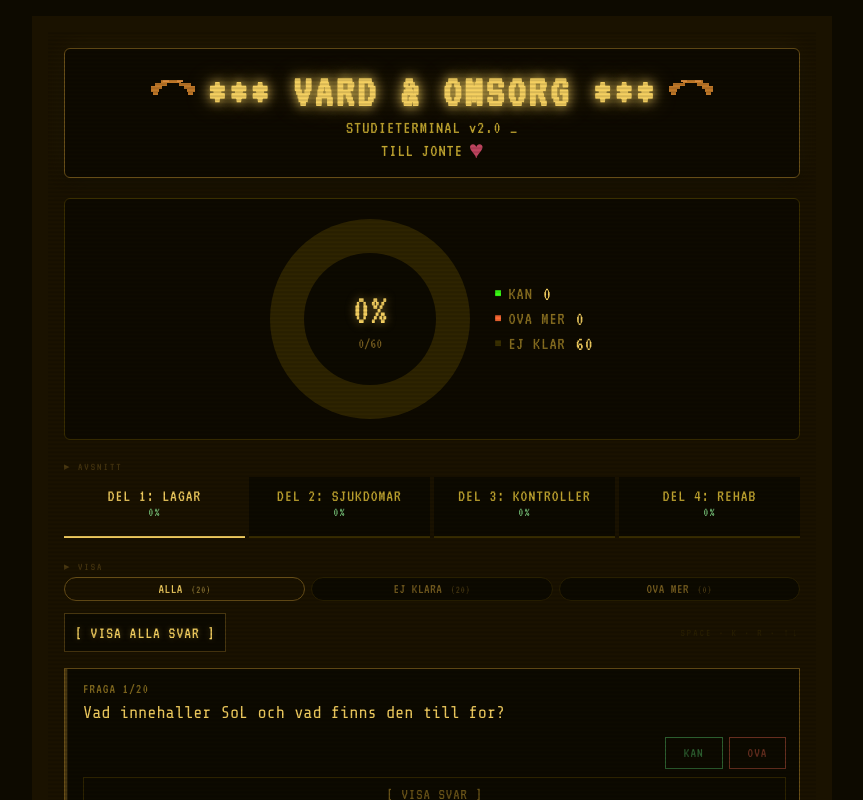
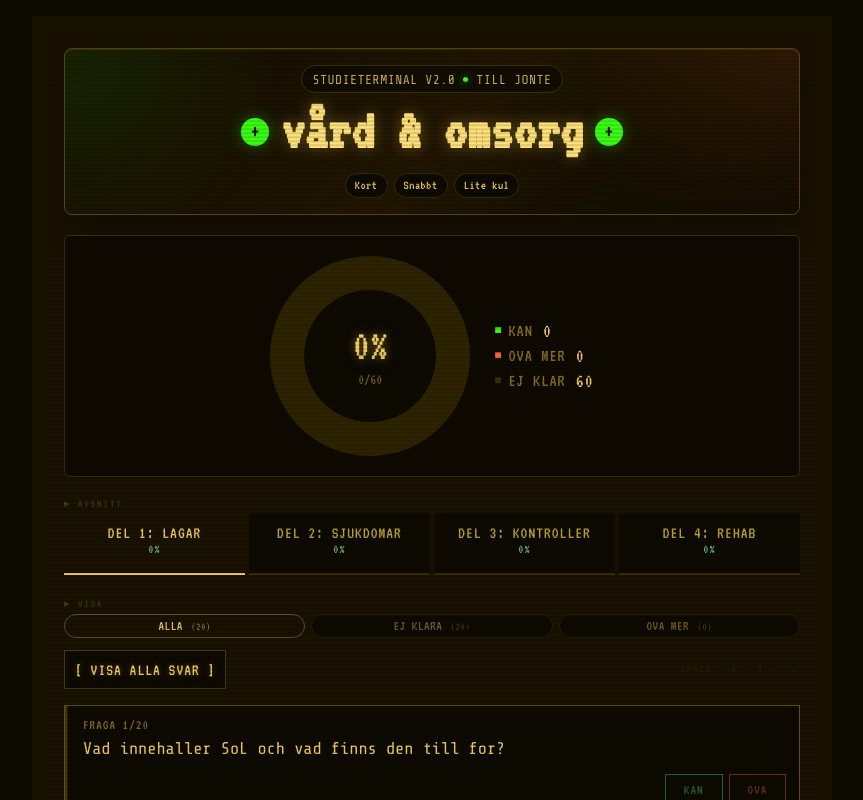
Before and after one commit to dubYdub/Studera-Jonte, a React (Vite) app: page / in a window 1280 px wide. Shown: the top 800 px of the page, without its empty margins (208-1071 px from the left). Built offline with nearby package versions, Linux system fonts and the light colour scheme.

Commit message:
Redesign study header

```diff
--- a/src/components/TitleBar.jsx
+++ b/src/components/TitleBar.jsx
@@ -1,40 +1,21 @@
-function Mustache({ flip }) {
+export default function TitleBar() {
   return (
-    <svg
-      width="48" height="24"
-      viewBox="0 0 48 24"
-      shapeRendering="crispEdges"
-      style={{ transform: flip ? 'scaleX(-1)' : 'none', flexShrink: 0 }}
-    >
-      {/* Top bar */}
-      <rect x="12" y="0"  width="20" height="3" fill="#C07828"/>
-      {/* Highlights */}
-      <rect x="14" y="0"  width="6"  height="2" fill="#E09040"/>
-      <rect x="28" y="0"  width="6"  height="2" fill="#E09040"/>
-      {/* Left lobe sweeping out */}
-      <rect x="6"  y="3"  width="12" height="3" fill="#C07828"/>
-      <rect x="2"  y="6"  width="11" height="3" fill="#C07828"/>
-      <rect x="2"  y="9"  width="8"  height="3" fill="#C07828"/>
-      <rect x="4"  y="12" width="5"  height="3" fill="#C07828"/>
-      {/* Right lobe mirror */}
-      <rect x="30" y="3"  width="12" height="3" fill="#C07828"/>
-      <rect x="35" y="6"  width="11" height="3" fill="#C07828"/>
-      <rect x="38" y="9"  width="8"  height="3" fill="#C07828"/>
-      <rect x="39" y="12" width="5"  height="3" fill="#C07828"/>
-    </svg>
+    <header className="title-bar">
+      <div className="title-kicker">
+        <span>Studieterminal v2.0</span>
+        <span className="title-dot" />
+        <span>Till Jonte</span>
+      </div>
+      <div className="title-main-row">
+        <span className="title-spark" aria-hidden="true">+</span>
+        <h1>Vård &amp; omsorg</h1>
+        <span className="title-spark" aria-hidden="true">+</span>
+      </div>
+      <div className="title-tags" aria-label="Studielage">
+        <span>Kort</span>
+        <span>Snabbt</span>
+        <span>Lite kul</span>
+      </div>
+    </header>
   )
 }
-
-export default function TitleBar() {
-  return (
-    <div className="title-bar">
-      <div className="title-deco-row">
-        <span className="mustache-wrap"><Mustache /></span>
-        <h1>*** VARD &amp; OMSORG ***</h1>
-        <span className="mustache-wrap mustache-right"><Mustache flip /></span>
-      </div>
-      <p>STUDIETERMINAL v2.0 <span className="blink">_</span></p>
-      <p className="title-for">TILL JONTE <span className="heart-pulse">♥</span></p>
-    </div>
-  )
-}
--- a/src/index.css
+++ b/src/index.css
@@ -64,66 +64,84 @@ body {
 /* === Title bar === */
 .title-bar {
   text-align: center;
-  background: #0e0a00;
-  border: 1px solid #6a5018;
-  border-radius: 6px;
-  padding: 1.25rem 1rem 1rem;
+  background:
+    radial-gradient(circle at top left, rgba(57, 255, 20, 0.10), transparent 28%),
+    radial-gradient(circle at top right, rgba(255, 107, 53, 0.11), transparent 30%),
+    linear-gradient(135deg, #120d00 0%, #211600 52%, #0d0a00 100%);
+  border: 1px solid #5c4614;
+  border-radius: 8px;
+  padding: 1rem;
   margin-bottom: 1.25rem;
-  box-shadow: 0 0 24px rgba(200, 160, 50, 0.12), 0 4px 18px rgba(0, 0, 0, 0.7);
+  box-shadow: 0 12px 28px rgba(0, 0, 0, 0.35), inset 0 1px 0 rgba(245, 208, 96, 0.12);
 }
-.title-deco-row {
+.title-kicker {
+  display: inline-flex;
+  align-items: center;
+  justify-content: center;
+  gap: 8px;
+  min-height: 28px;
+  padding: 4px 10px;
+  color: #c9b158;
+  background: rgba(13, 10, 0, 0.72);
+  border: 1px solid #3d3010;
+  border-radius: 999px;
+  font-family: 'Share Tech Mono', monospace;
+  font-size: clamp(11px, 2.8vw, 13px);
+  letter-spacing: 0.5px;
+  text-transform: uppercase;
+}
+.title-dot {
+  width: 5px;
+  height: 5px;
+  border-radius: 50%;
+  background: #39ff14;
+  box-shadow: 0 0 10px rgba(57, 255, 20, 0.65);
+}
+.title-main-row {
   display: flex;
   align-items: center;
   justify-content: center;
-  gap: 10px;
-  flex-wrap: nowrap;
+  gap: 12px;
+  margin-top: 0.7rem;
 }
-@keyframes mustacheWiggle {
-  0%, 78%, 100% { transform: rotate(0deg) translateY(0); }
-  81%  { transform: rotate(-8deg) translateY(-4px); }
-  85%  { transform: rotate(8deg)  translateY(-5px); }
-  89%  { transform: rotate(-6deg) translateY(-3px); }
-  93%  { transform: rotate(5deg)  translateY(-4px); }
-  97%  { transform: rotate(-2deg) translateY(-1px); }
+.title-bar h1 {
+  font-size: clamp(32px, 8vw, 58px);
+  color: #ffe27a;
+  letter-spacing: 0;
+  line-height: 0.95;
+  text-shadow: 0 0 16px rgba(245, 208, 96, 0.35);
+  text-transform: lowercase;
 }
-.mustache-wrap {
-  display: inline-flex;
-  transform-origin: bottom center;
-  animation: mustacheWiggle 4s ease-in-out infinite;
+.title-spark {
+  display: inline-grid;
+  place-items: center;
+  width: 28px;
+  height: 28px;
+  border-radius: 50%;
+  color: #0d0a00;
+  background: #39ff14;
+  font-size: 23px;
+  line-height: 1;
+  box-shadow: 0 0 16px rgba(57, 255, 20, 0.38);
 }
-.mustache-right { animation-delay: 0.12s; }
-.title-bar h1 {
-  font-size: clamp(26px, 6.5vw, 46px);
+.title-tags {
+  display: flex;
+  justify-content: center;
+  gap: 6px;
+  flex-wrap: wrap;
+  margin-top: 0.85rem;
+}
+.title-tags span {
+  padding: 5px 9px;
   color: #f5d060;
-  letter-spacing: 3px;
-  text-shadow: 0 0 12px #f5d060, 0 0 24px rgba(245, 208, 96, 0.4);
-  white-space: nowrap;
+  background: #0d0a00;
+  border: 1px solid #3a2e00;
+  border-radius: 999px;
+  font-size: 13px;
+  line-height: 1;
+  font-family: 'VT323', monospace;
+  letter-spacing: 0.5px;
 }
-.title-bar p {
-  font-size: clamp(13px, 3.5vw, 18px);
-  color: #c4a830;
-  margin-top: 4px;
-  letter-spacing: 1px;
-}
-.title-for {
-  font-size: clamp(13px, 3.5vw, 17px);
-  color: #8a6018;
-  margin-top: 6px;
-  letter-spacing: 3px;
-  font-family: 'VT323', monospace;
-}
-@keyframes heartbeat {
-  0%, 100% { transform: scale(1); opacity: 1; }
-  50%       { transform: scale(1.4); opacity: 0.85; }
-}
-.heart-pulse {
-  display: inline-block;
-  color: #e05070;
-  animation: heartbeat 1.4s ease infinite;
-}
-@keyframes blink { 50% { opacity: 0; } }
-.blink { animation: blink 1s step-end infinite; }
-
 /* === Donut chart === */
 .donut-wrap {
   display: flex;
@@ -528,16 +546,32 @@ body {
 
 @media (max-width: 600px) {
   .title-bar {
-    padding: 0.85rem 0.6rem 0.75rem;
-    box-shadow: none;
+    padding: 0.85rem 0.65rem;
+    margin-bottom: 0.65rem;
   }
   .title-bar h1 {
-    font-size: 30px;
-    letter-spacing: 2px;
+    font-size: clamp(31px, 10.5vw, 42px);
   }
-  .title-bar p,
-  .title-for {
-    letter-spacing: 1px;
+  .title-main-row {
+    gap: 8px;
+    margin-top: 0.6rem;
+  }
+  .title-spark {
+    width: 23px;
+    height: 23px;
+    font-size: 19px;
+  }
+  .title-kicker {
+    max-width: 100%;
+    font-size: 11px;
+    gap: 6px;
+  }
+  .title-tags {
+    margin-top: 0.65rem;
+  }
+  .title-tags span {
+    padding: 5px 8px;
+    font-size: 12px;
   }
   .donut-wrap {
     display: block;
```
Also changed, not shown: 5 other files (tests, documents, lock files or other folders).
